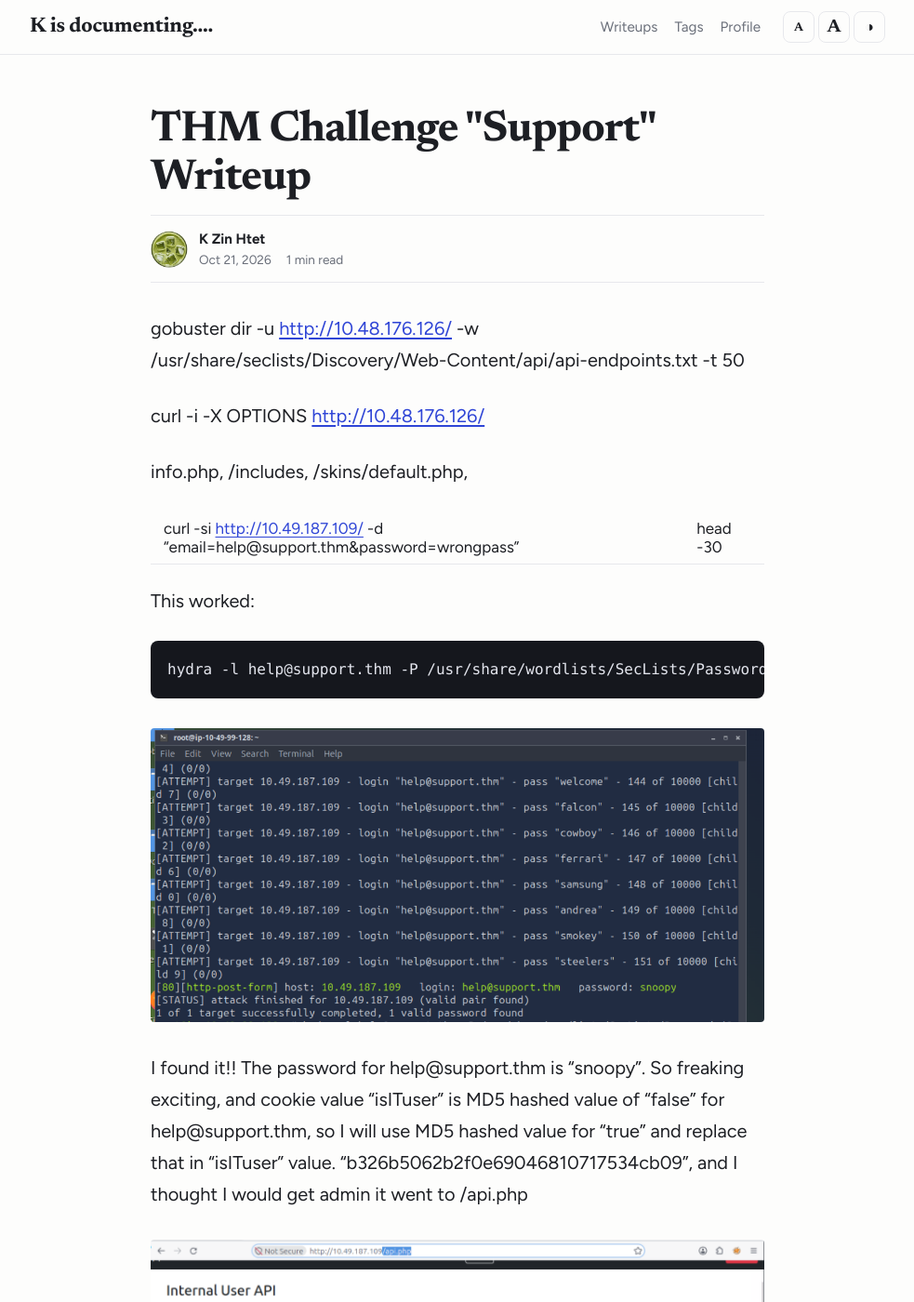
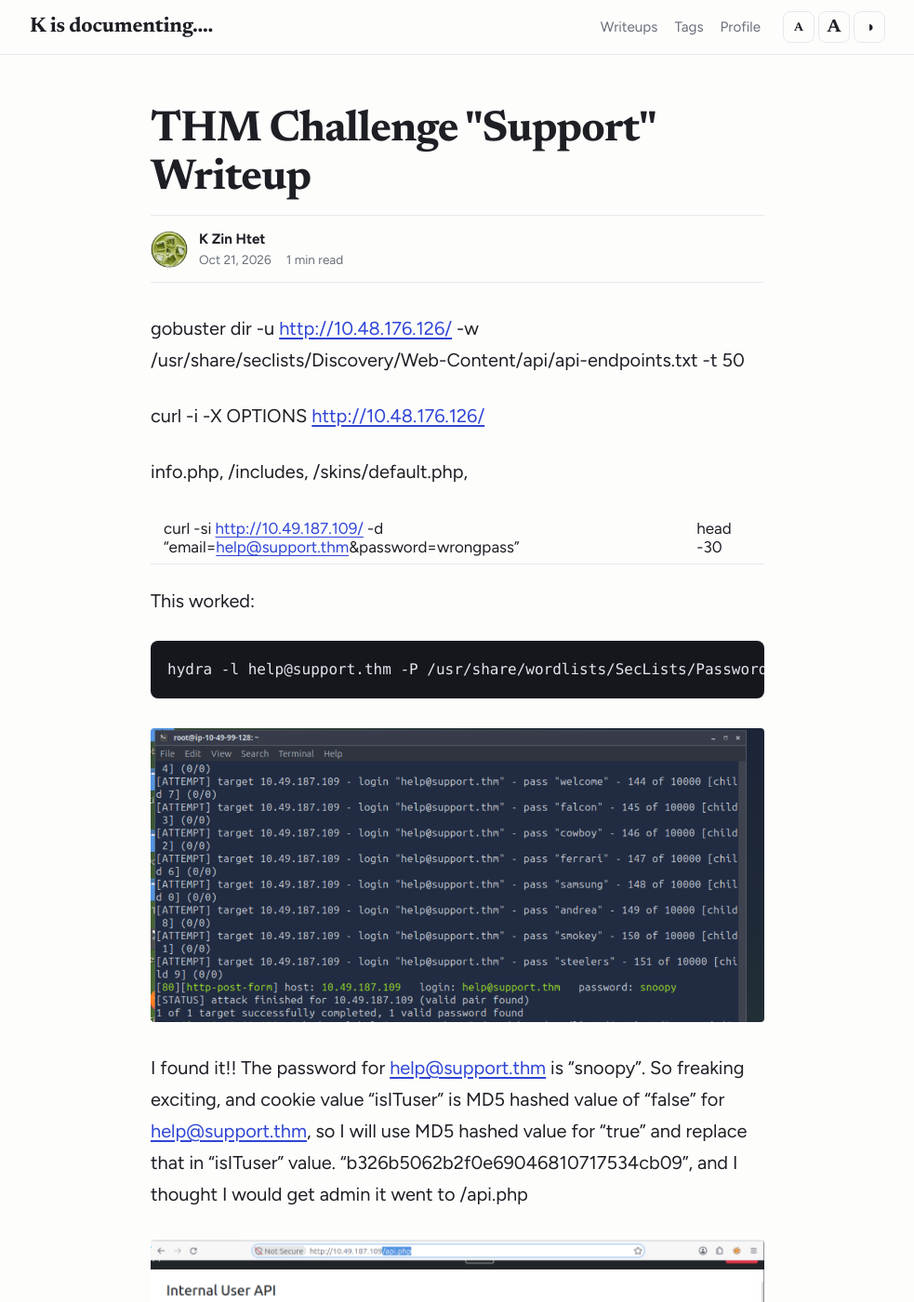
Before and after one commit to cloudskim/cloudskim.github.io, a Jekyll site: the page built from _posts/2026-10-21-thm-challenge-support-writeup.md, in a window 1280 px wide and 1400 px high. Shown: the whole window at 93% size, without its empty margins (148-1131 px from the left). Built offline with Jekyll 4.4.1, drawn with Linux system fonts in a browser that asks for light colours; part of the change alters nothing that is shown; some of the changed text lies outside the part shown.

```diff
--- a/_posts/2026-10-21-thm-challenge-support-writeup.md
+++ b/_posts/2026-10-21-thm-challenge-support-writeup.md
@@ -7,7 +7,7 @@ curl -i -X OPTIONS [http://10.48.176.126/](http://10.48.176.126/)
 
 info.php, /includes, /skins/default.php,
 
-curl -si [http://10.49.187.109/](http://10.48.176.126/) -d "email=help@support.thm&password=wrongpass" | head -30
+curl -si [http://10.49.187.109/](http://10.48.176.126/) -d "email=[help@support.thm](mailto:help@support.thm)&password=wrongpass" | head -30
 
 This worked:
 
@@ -17,7 +17,7 @@ hydra -l help@support.thm -P /usr/share/wordlists/SecLists/Passwords/Common-Cred
 
 ![image.png](/assets/images/image-4.png)
 
-I found it!! The password for help@support.thm is "snoopy". So freaking exciting, and cookie value "isITuser" is MD5 hashed value of "false" for help@support.thm, so I will use MD5 hashed value for "true" and replace that in "isITuser" value. "b326b5062b2f0e69046810717534cb09", and I thought I would get admin  it went to /api.php
+I found it!! The password for [help@support.thm](mailto:help@support.thm) is "snoopy". So freaking exciting, and cookie value "isITuser" is MD5 hashed value of "false" for [help@support.thm](mailto:help@support.thm), so I will use MD5 hashed value for "true" and replace that in "isITuser" value. "b326b5062b2f0e69046810717534cb09", and I thought I would get admin  it went to /api.php
 
 ![image.png](/assets/images/image-1.png)
 
@@ -30,3 +30,5 @@ Then I know that it is not admin account, so I will go to /user/1
 ![image.png](/assets/images/image-3.png)
 
 I will try with hydra again for login
+
+/usr/share/wordlists/SecLists/Fuzzing/LFI
```
